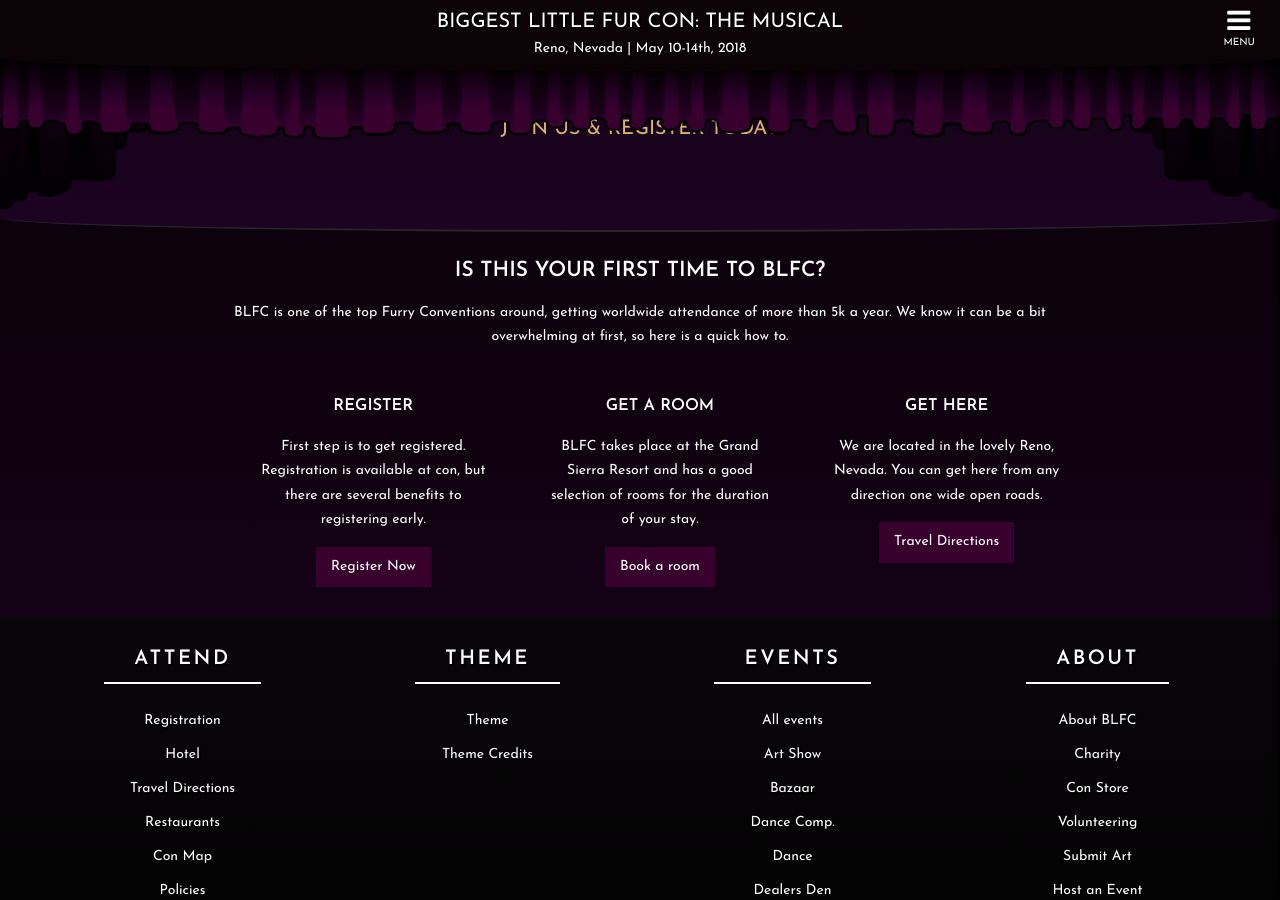
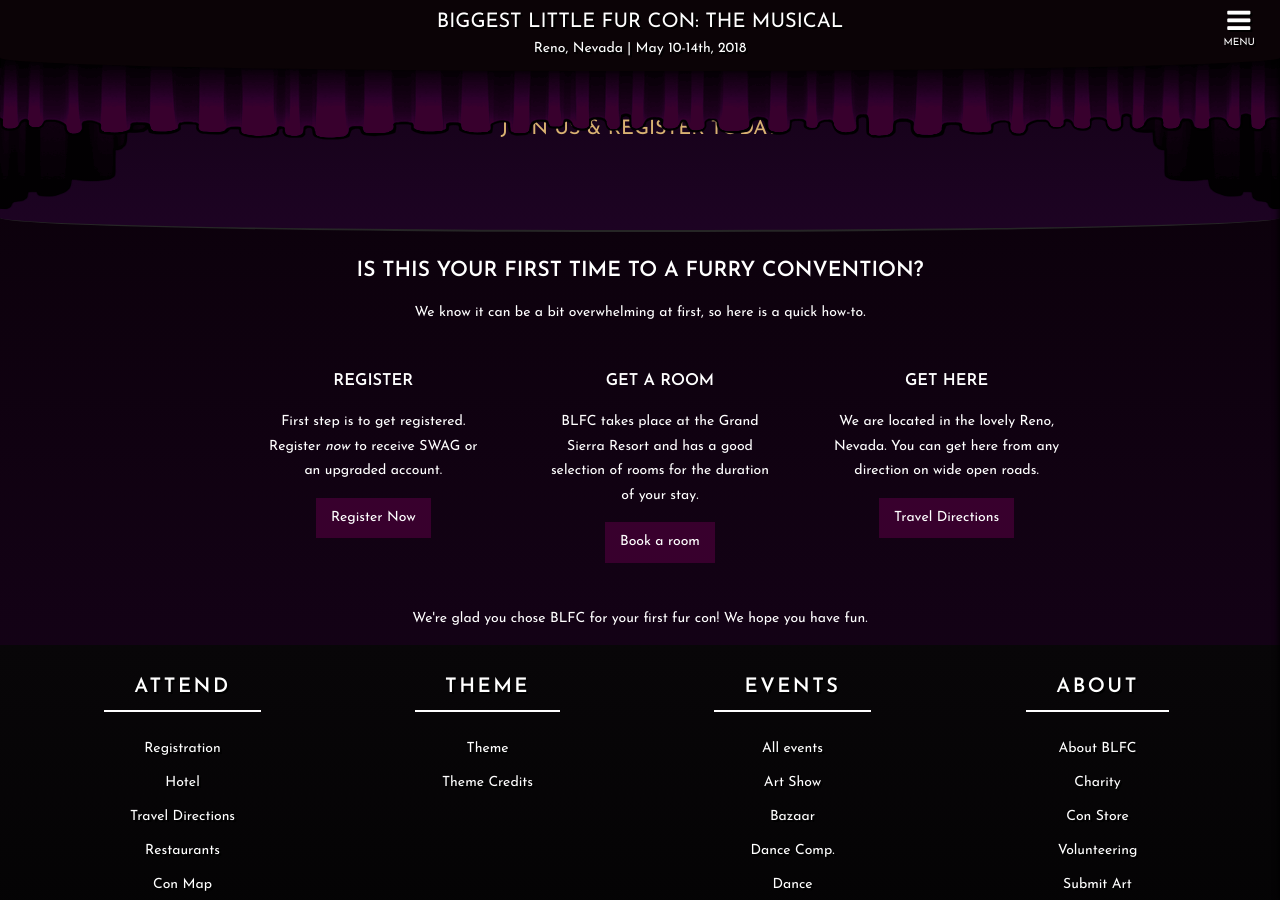
Before and after one commit to blfcweb/biggestlittlefc.github.io, a Jekyll site: the page built from index.md, in a window 1280 px wide and 900 px high, scrolled down 1541 px. Built offline with Jekyll 4.4.1, drawn with Linux system fonts in a browser that asks for light colours.

Commit message:
update verbiage

```diff
--- a/index.md
+++ b/index.md
@@ -44,13 +44,13 @@
 
 
 <div id="home-content" class="textcenter">
-	<h2>Is this your first time to BLFC?</h2>
-	<p>BLFC is one of the top Furry Conventions around, getting worldwide attendance of more than 5k a year. We know it can be a bit overwhelming at first, so here is a quick how to.</p>
+	<h2>Is this your first time to a Furry Convention?</h2>
+	<p>We know it can be a bit overwhelming at first, so here is a quick how-to.</p>
 	<ol class="nobull">
 		<li class="one_third">
 			<h3>Register</h3>
-			<p>First step is to get registered. Registration is available at con, but there are several benefits to registering early.</p>
-			<a class="button" href="https://reg.goblfc.org">Register Now</a>
+			<p>First step is to get registered. Register <em>now</em> to receive SWAG or an upgraded account.</p>
+			<a class="button" href="https://reg.goblfc.org" target="_blank">Register Now</a>
 		</li>
 		<li class="one_third">
 			<h3>Get a room</h3>
@@ -59,9 +59,10 @@
 		</li>
 		<li class="one_third">
 			<h3>Get here</h3>
-			<p>We are located in the lovely Reno, Nevada. You can get here from any direction one wide open roads.</p>
+			<p>We are located in the lovely Reno, Nevada. You can get here from any direction on wide open roads.</p>
 			<a class="button" href="/travel/">Travel Directions</a>
 		</li>
 	</ol>
 	<div class="clear"></div>
+	<p>We're glad you chose BLFC for your first fur con! We hope you have fun.</p>
 </div>
```
